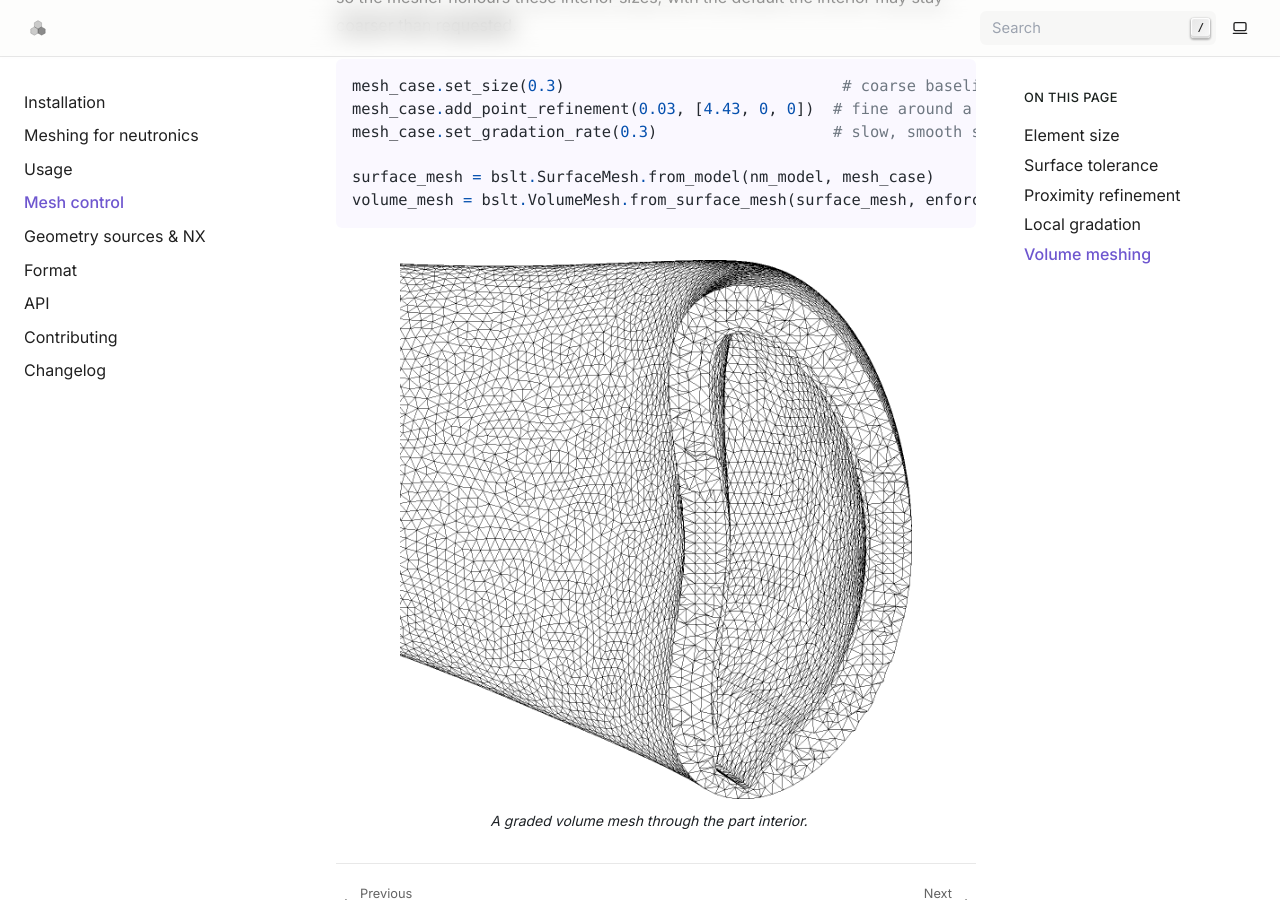
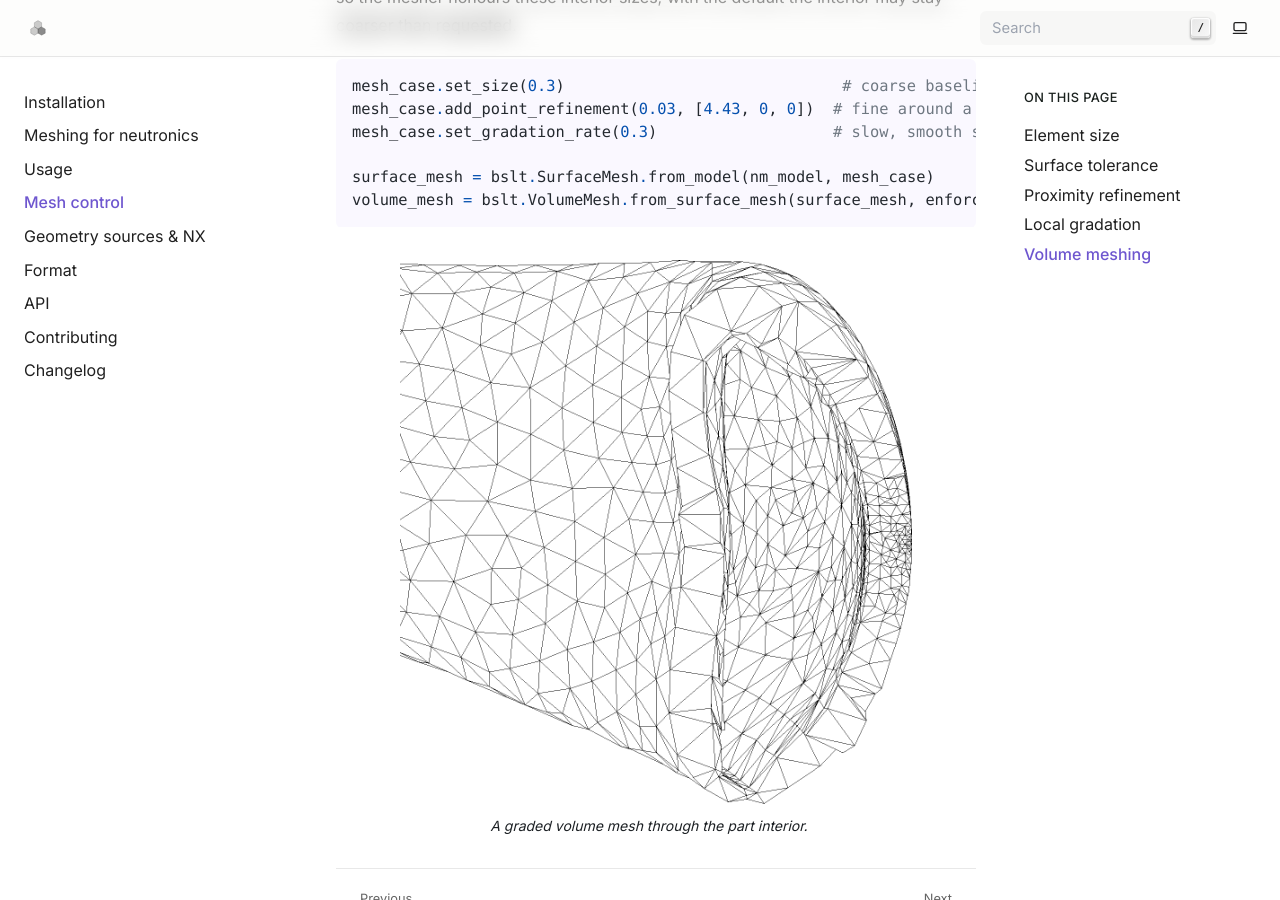
Before and after one commit to Thea-Energy/basalt, a Sphinx documentation site: the page built from docs/meshing.rst, in a window 1280 px wide and 900 px high, scrolled down 3897 px. Built offline with Sphinx 7.4.7, drawn with Linux system fonts in a browser that asks for light colours; pages that are not in the unit, such as notebooks, are missing from menus; the version number is read from the project's files by our own code.

Commit message:
docs: use point-source image for the Volume meshing recipe

```diff
--- a/docs/meshing.rst
+++ b/docs/meshing.rst
@@ -115,7 +115,7 @@ the interior may stay coarser than requested.
    surface_mesh = bslt.SurfaceMesh.from_model(nm_model, mesh_case)
    volume_mesh = bslt.VolumeMesh.from_surface_mesh(surface_mesh, enforce_size=1)
 
-.. figure:: _static/basalt_gradation_volume.png
+.. figure:: _static/basalt_point_refinement.png
    :align: center
    :width: 80%
 
```
Also changed, not shown: docs/_static/basalt_gradation_volume.png (deleted), docs/_static/basalt_point_refinement.png (added).
